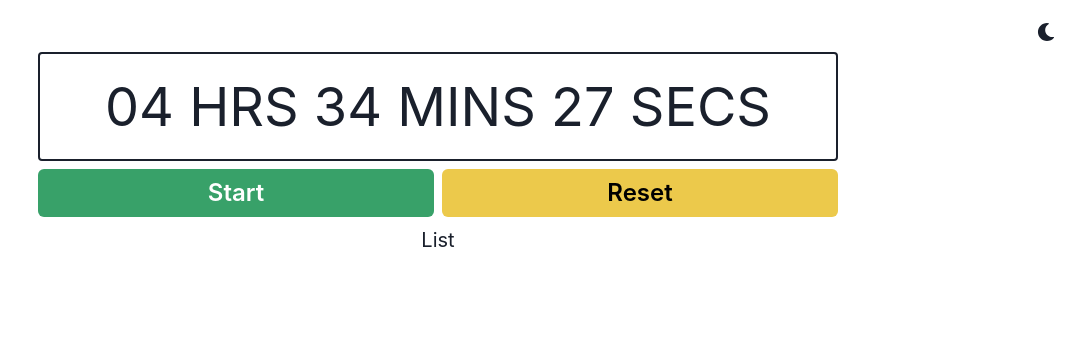
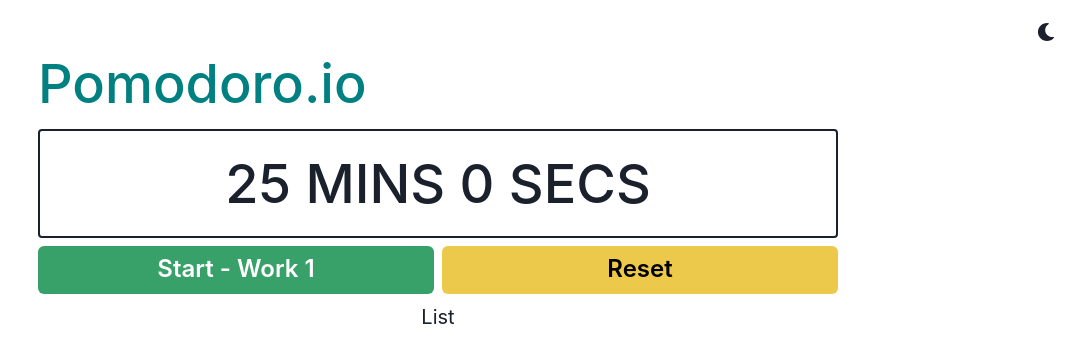
Before and after one commit to treavorgagne/productivity-app, a React (Create React App) app: page / in a window 1280 px wide. Shown: the top 362 px of the page, without its empty margins (202-1280 px from the left). Built offline with nearby package versions, Linux system fonts and the light colour scheme.

Commit message:
pomodoro clock added

```diff
--- a/src/components/Timer.js
+++ b/src/components/Timer.js
@@ -1,9 +1,20 @@
-import React, { useState, useEffect } from 'react';
-import { Box, Button, Text, Stack } from '@chakra-ui/react';
-import Moment from 'moment';
+import React, { useState, useEffect, useRef } from 'react';
+import { Box, Button, Text, Stack, Heading, Link } from '@chakra-ui/react';
 
 export function Timer() {
-  const [time, setTime] = useState(Moment());
+  const pomodoroTime = [1500, 300, 1500, 300, 1500, 300, 1500, 900];
+  const pomodoroStep = [
+    'Work 1',
+    'Break 1',
+    'Work 2',
+    'Break 2',
+    'Work 3',
+    'Break 3',
+    'Work 4',
+    'Big Break',
+  ];
+  const [time, setTime] = useState(pomodoroTime[0]);
+  const [i, setI] = useState(0);
   const [start, setStart] = useState(false);
   const [reset, setReset] = useState(true);
 
@@ -15,24 +26,46 @@ export function Timer() {
   const handleReset = () => {
     setStart(false);
     setReset(true);
-    setTime(Moment());
+    setTime(pomodoroTime[0]);
+    setI(0);
   };
 
-  useEffect(() => {
-    const interval = setInterval(() => {
-      setTime(Moment());
-    }, 1000);
-    return () => {
-      clearInterval(interval);
-    };
-  }, []);
+  useInterval(() => {
+    if (start) {
+      if (time === 0) {
+        setI(i + 1);
+        if (i == 7) {
+          handleReset();
+        } else {
+          setTime(pomodoroTime[i + 1]);
+        }
+      } else {
+        setTime(time - 1);
+      }
+    }
+  }, 1);
 
   return (
     <Box mx={'auto'} maxWidth={'800px'}>
+      <Box>
+        <Heading
+          textAlign={'left'}
+          fontWeight={'500'}
+          fontSize={['28px', '36px', '40px', '54px']}
+          color={'teal'}
+          pb={'3'}
+        >
+          <Link
+            isExternal
+            href="https://todoist.com/productivity-methods/pomodoro-technique"
+          >
+            Pomodoro.io
+          </Link>
+        </Heading>
+      </Box>
       <Box border={'2px'} p={3} borderRadius={'4px'}>
-        <Text FontWeight={'600'} fontSize={['28px', '36px', '40px', '54px']}>
-          {time.format('hh')} HRS {time.format('mm')} MINS {time.format('ss')}{' '}
-          SECS
+        <Text fontWeight={'500'} fontSize={['28px', '36px', '40px', '54px']}>
+          {Math.floor(time / 60)} MINS {time % 60} SECS
         </Text>
       </Box>
       <Stack py={2} direction="row" justify={'space-evenly'}>
@@ -43,7 +76,7 @@ export function Timer() {
           colorScheme={start ? 'red' : 'green'}
           onClick={handleStart}
         >
-          {start ? 'Pause' : 'Start'}
+          {start ? 'Pause' : 'Start'} - {pomodoroStep[i]}
         </Button>
         <Button
           size={'lg'}
@@ -59,3 +92,23 @@ export function Timer() {
     </Box>
   );
 }
+
+function useInterval(callback, delay) {
+  const savedCallback = useRef();
+
+  // Remember the latest callback.
+  useEffect(() => {
+    savedCallback.current = callback;
+  }, [callback]);
+
+  // Set up the interval.
+  useEffect(() => {
+    function tick() {
+      savedCallback.current();
+    }
+    if (delay !== null) {
+      let id = setInterval(tick, delay);
+      return () => clearInterval(id);
+    }
+  }, [delay]);
+}
```
